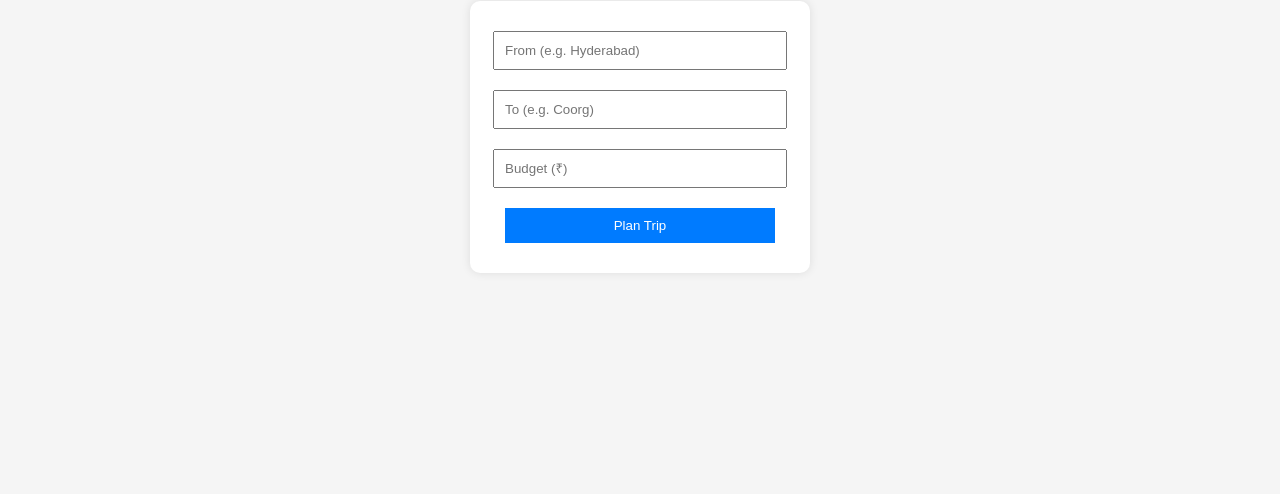
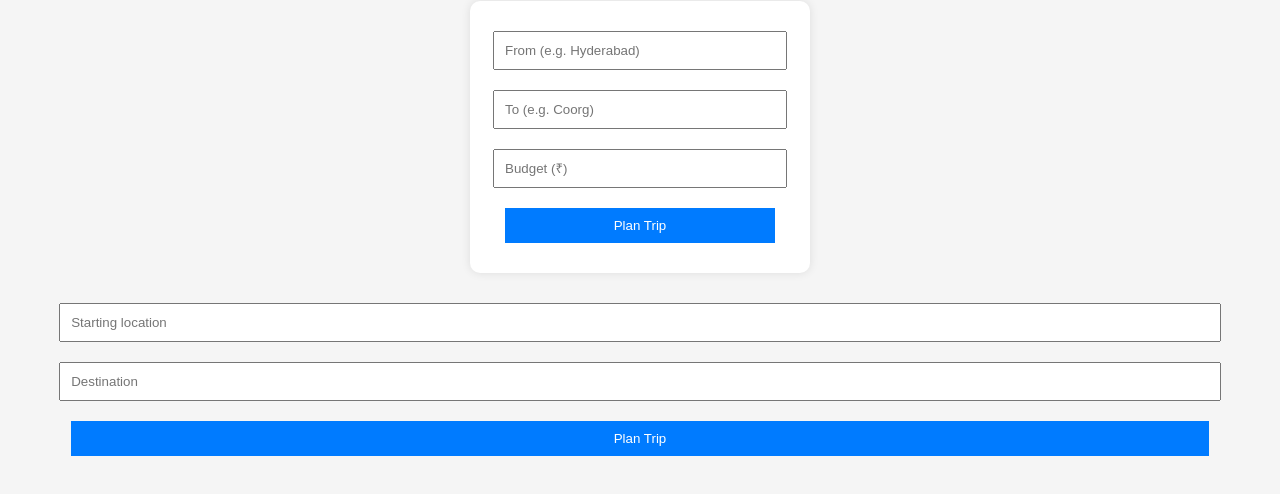
Before and after one commit to arramsushmithareddy/Travel-planner-, a plain HTML site: page index.html in a window 1280 px wide. Shown: the part 80-574 px from the top of the page. Drawn offline with Linux system fonts and the light colour scheme.

Commit message:
Add trip planning input fields and button
Added input fields for starting location and destination, along with a button to plan the trip.

```diff
--- a/index.html
+++ b/index.html
@@ -83,3 +83,9 @@ function generatePlan() {
     `Trip from ${start} to ${dest} planned successfully! 🚀`;
 }
 </script>
+  <input type="text" id="start" placeholder="Starting location">
+<input type="text" id="destination" placeholder="Destination">
+
+<button onclick="generatePlan()">Plan Trip</button>
+
+<p id="result"></p>
```
